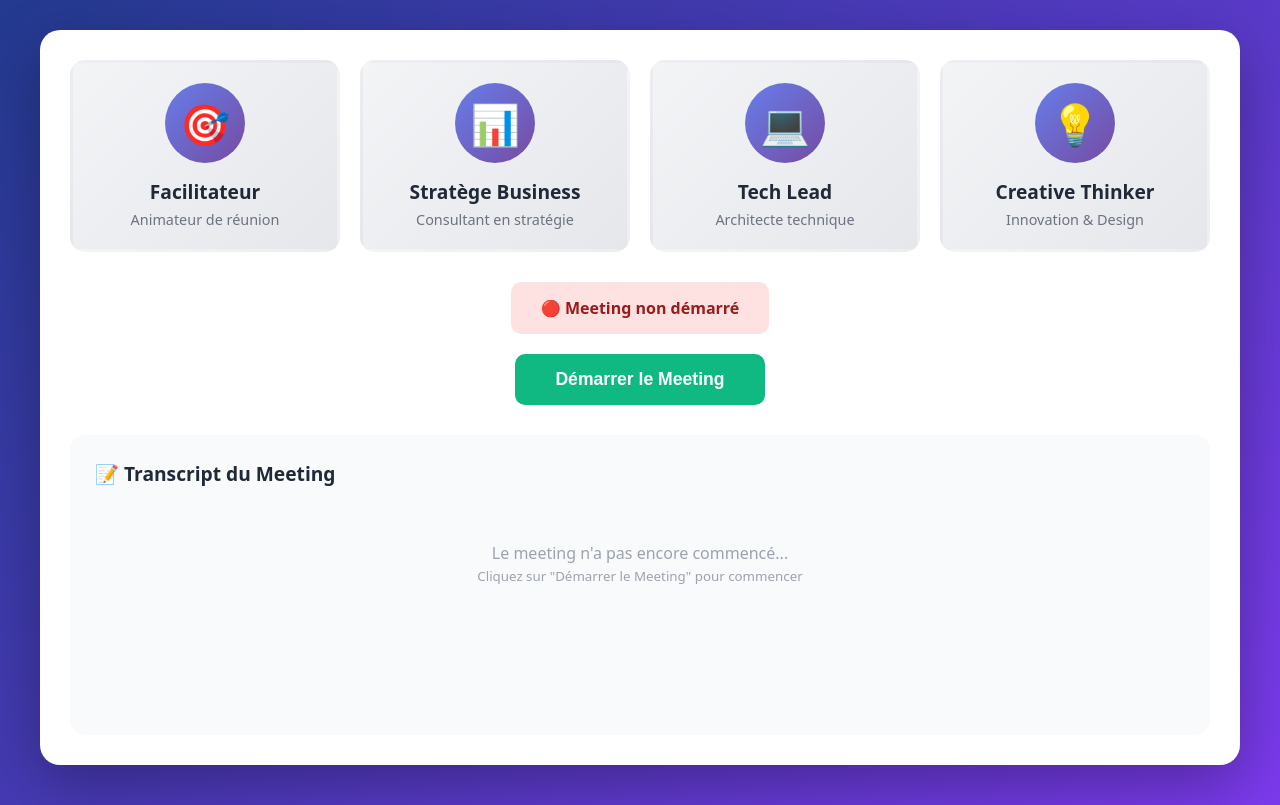
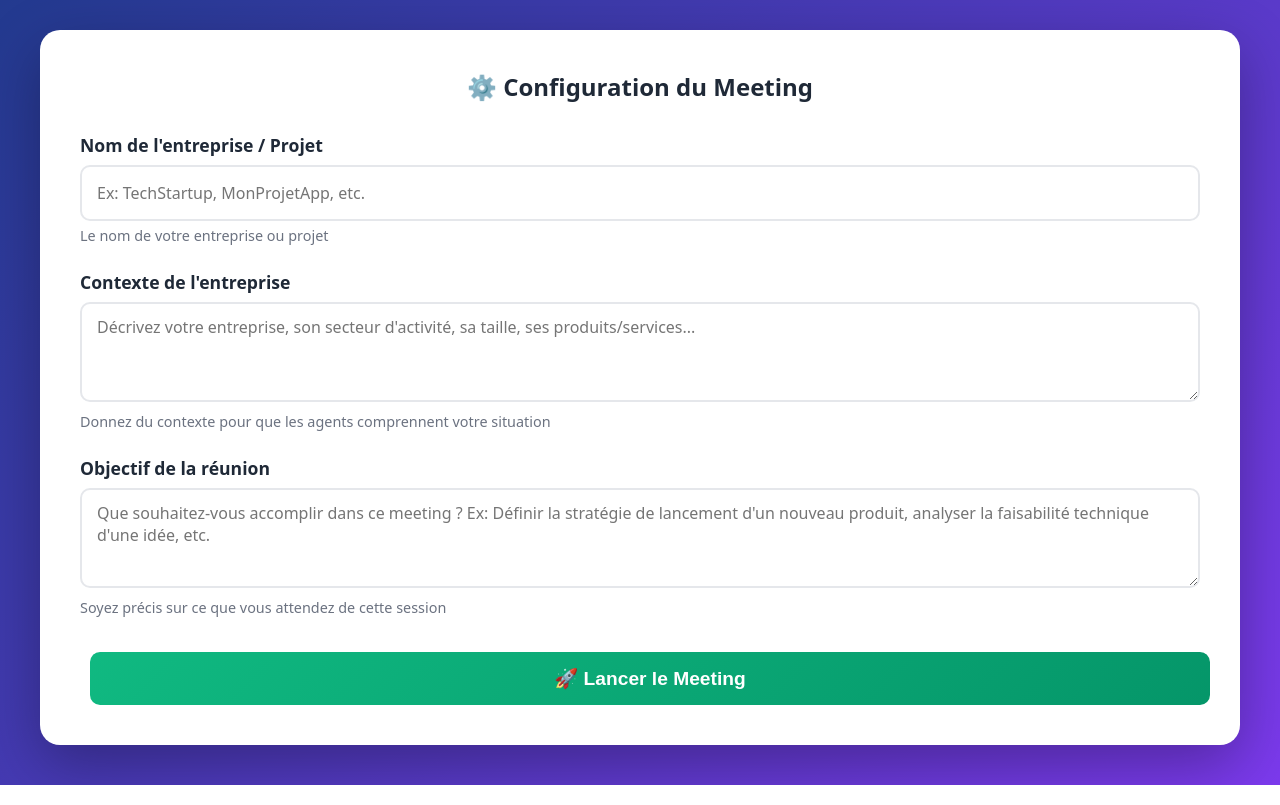
Before and after one commit to ismaeljda/Brainstorm_agent, a Flask app: page /meeting in a window 1280 px wide. Shown: the part 109-914 px from the top of the page. Run offline with Flask 3, Linux system fonts and the light colour scheme.

Commit message:
contexte

```diff
--- a/app.py
+++ b/app.py
@@ -41,7 +41,7 @@ AGENT_VOICES = {
 orchestrators = {}
 
 
-def get_orchestrator(session_id: str):
+def get_orchestrator(session_id: str, meeting_context: dict = None):
     """Récupère ou crée un orchestrateur pour une session."""
     if session_id not in orchestrators:
         from agents.prompts import AGENTS_PROMPTS
@@ -54,7 +54,7 @@ def get_orchestrator(session_id: str):
             'creatif': {'name': 'Creative Thinker', 'prompt': AGENTS_PROMPTS['creatif'], 'voice': 'creatif'}
         }
 
-        orchestrators[session_id] = IntelligentOrchestrator(agents_config)
+        orchestrators[session_id] = IntelligentOrchestrator(agents_config, meeting_context)
 
     return orchestrators[session_id]
 
@@ -308,26 +308,30 @@ IMPORTANT: Fais parler les agents entre eux pour construire la solution ensemble
 
 @app.route('/api/orchestrator/init', methods=['POST'])
 def init_orchestrator():
-    """Initialise une nouvelle session d'orchestration."""
+    """Initialise une nouvelle session d'orchestration avec le contexte du meeting."""
     try:
         import uuid
         session_id = str(uuid.uuid4())
         session['orchestrator_id'] = session_id
 
-        # Créer l'orchestrateur
-        orchestrator = get_orchestrator(session_id)
+        # Récupérer le contexte du meeting
+        data = request.get_json(silent=True) or {}
+        meeting_context = data.get('context', {})
+
+        print(f"📋 Contexte du meeting reçu: {meeting_context}")
+
+        # Créer l'orchestrateur avec le contexte
+        orchestrator = get_orchestrator(session_id, meeting_context)
 
         # Message initial optionnel
-        data = request.get_json(silent=True) or {}
         initial_message = data.get('initial_message', '')
-
         if initial_message:
             orchestrator.add_message('user', initial_message)
 
         return jsonify({
             'success': True,
             'session_id': session_id,
-            'message': 'Orchestrateur initialisé'
+            'message': 'Orchestrateur initialisé avec contexte'
         })
 
     except Exception as e:
--- a/templates/meeting_intelligent.html
+++ b/templates/meeting_intelligent.html
@@ -17,6 +17,80 @@
         h1 { font-size: 2.5rem; margin-bottom: 10px; }
         .subtitle { opacity: 0.9; font-size: 1.1rem; }
 
+        /* Setup Screen */
+        .setup-screen {
+            background: white;
+            border-radius: 20px;
+            padding: 40px;
+            box-shadow: 0 20px 60px rgba(0,0,0,0.3);
+            margin-bottom: 20px;
+            display: block;
+        }
+
+        .setup-screen.hidden {
+            display: none;
+        }
+
+        .form-group {
+            margin-bottom: 25px;
+        }
+
+        .form-group label {
+            display: block;
+            font-weight: 700;
+            color: #1f2937;
+            margin-bottom: 8px;
+            font-size: 1.1rem;
+        }
+
+        .form-group input,
+        .form-group textarea {
+            width: 100%;
+            padding: 12px 15px;
+            border: 2px solid #e5e7eb;
+            border-radius: 10px;
+            font-size: 1rem;
+            font-family: inherit;
+            transition: border-color 0.3s;
+        }
+
+        .form-group input:focus,
+        .form-group textarea:focus {
+            outline: none;
+            border-color: #3b82f6;
+        }
+
+        .form-group textarea {
+            min-height: 100px;
+            resize: vertical;
+        }
+
+        .form-group small {
+            display: block;
+            color: #6b7280;
+            margin-top: 5px;
+            font-size: 0.9rem;
+        }
+
+        .btn-launch {
+            background: linear-gradient(135deg, #10b981 0%, #059669 100%);
+            color: white;
+            padding: 15px 50px;
+            border: none;
+            border-radius: 10px;
+            font-size: 1.2rem;
+            font-weight: 700;
+            cursor: pointer;
+            transition: all 0.3s;
+            width: 100%;
+            margin-top: 10px;
+        }
+
+        .btn-launch:hover {
+            transform: translateY(-2px);
+            box-shadow: 0 10px 30px rgba(16, 185, 129, 0.4);
+        }
+
         /* Meeting Room */
         .meeting-room {
             background: white;
@@ -24,6 +98,11 @@
             padding: 30px;
             box-shadow: 0 20px 60px rgba(0,0,0,0.3);
             margin-bottom: 20px;
+            display: none;
+        }
+
+        .meeting-room.active {
+            display: block;
         }
 
         /* Agents Grid */
@@ -281,7 +360,47 @@
             <p class="subtitle">Orchestration intelligente avec débat entre agents</p>
         </header>
 
-        <div class="meeting-room">
+        <!-- Setup Screen -->
+        <div class="setup-screen" id="setupScreen">
+            <h2 style="margin-bottom: 30px; color: #1f2937; text-align: center;">⚙️ Configuration du Meeting</h2>
+
+            <form id="setupForm">
+                <div class="form-group">
+                    <label for="companyName">Nom de l'entreprise / Projet</label>
+                    <input
+                        type="text"
+                        id="companyName"
+                        placeholder="Ex: TechStartup, MonProjetApp, etc."
+                        required
+                    >
+                    <small>Le nom de votre entreprise ou projet</small>
+                </div>
+
+                <div class="form-group">
+                    <label for="companyContext">Contexte de l'entreprise</label>
+                    <textarea
+                        id="companyContext"
+                        placeholder="Décrivez votre entreprise, son secteur d'activité, sa taille, ses produits/services..."
+                        required
+                    ></textarea>
+                    <small>Donnez du contexte pour que les agents comprennent votre situation</small>
+                </div>
+
+                <div class="form-group">
+                    <label for="meetingObjective">Objectif de la réunion</label>
+                    <textarea
+                        id="meetingObjective"
+                        placeholder="Que souhaitez-vous accomplir dans ce meeting ? Ex: Définir la stratégie de lancement d'un nouveau produit, analyser la faisabilité technique d'une idée, etc."
+                        required
+                    ></textarea>
+                    <small>Soyez précis sur ce que vous attendez de cette session</small>
+                </div>
+
+                <button type="submit" class="btn-launch">🚀 Lancer le Meeting</button>
+            </form>
+        </div>
+
+        <div class="meeting-room" id="meetingRoom">
             <!-- Agents Grid -->
             <div class="agents-grid">
                 <div class="agent-card" id="agent-facilitateur">
@@ -355,6 +474,16 @@
         let maxTurns = 20;  // Plus de tours pour des discussions riches
         let currentTurn = 0;
 
+        // Contexte du meeting
+        let meetingContext = {
+            companyName: '',
+            companyContext: '',
+            meetingObjective: ''
+        };
+
+        const setupScreen = document.getElementById('setupScreen');
+        const meetingRoom = document.getElementById('meetingRoom');
+        const setupForm = document.getElementById('setupForm');
         const status = document.getElementById('status');
         const startBtn = document.getElementById('startBtn');
         const stopBtn = document.getElementById('stopBtn');
@@ -373,6 +502,29 @@
         let audioQueue = [];
         let isPlayingAudio = false;
         let currentAudio = null;
+
+        // Gestion du formulaire de setup
+        setupForm.addEventListener('submit', async (e) => {
+            e.preventDefault();
+
+            // Récupérer les valeurs
+            meetingContext.companyName = document.getElementById('companyName').value.trim();
+            meetingContext.companyContext = document.getElementById('companyContext').value.trim();
+            meetingContext.meetingObjective = document.getElementById('meetingObjective').value.trim();
+
+            // Validation
+            if (!meetingContext.companyName || !meetingContext.companyContext || !meetingContext.meetingObjective) {
+                alert('Veuillez remplir tous les champs');
+                return;
+            }
+
+            // Transition vers la meeting room
+            setupScreen.classList.add('hidden');
+            meetingRoom.classList.add('active');
+
+            // Lancer automatiquement le meeting
+            await startMeeting();
+        });
 
         function updateStatus(text, className) {
             status.textContent = text;
@@ -549,16 +701,21 @@
 
         async function initOrchestrator() {
             try {
+                // Envoyer le contexte du meeting à l'orchestrateur
                 const response = await fetch('/api/orchestrator/init', {
                     method: 'POST',
                     headers: { 'Content-Type': 'application/json' },
-                    credentials: 'same-origin'
+                    credentials: 'same-origin',
+                    body: JSON.stringify({
+                        context: meetingContext
+                    })
                 });
 
                 const data = await response.json();
                 if (data.success) {
                     sessionId = data.session_id;
-                    console.log('✅ Orchestrateur initialisé:', sessionId);
+                    console.log('✅ Orchestrateur initialisé avec contexte:', sessionId);
+                    console.log('📋 Contexte:', meetingContext);
                     return true;
                 }
                 return false;
@@ -642,8 +799,11 @@
             stopBtn.style.display = 'inline-block';
             inputSection.classList.add('active');
 
-            addMessage('user', 'Bonjour! Je souhaite discuter avec vous d\'un nouveau projet.', null, false);
-            await addUserMessage('Bonjour! Je souhaite discuter avec vous d\'un nouveau projet.');
+            // Message d'introduction avec le contexte
+            const introMessage = `Bonjour! Je suis ${meetingContext.companyName}. ${meetingContext.companyContext}\n\nObjectif de cette réunion: ${meetingContext.meetingObjective}`;
+
+            addMessage('user', introMessage, null, false);
+            await addUserMessage(introMessage);
 
             // Premier tour
             setTimeout(() => nextTurn(), 1000);
```
Also changed, not shown: src/orchestrator.py (+16 -3 lines).
